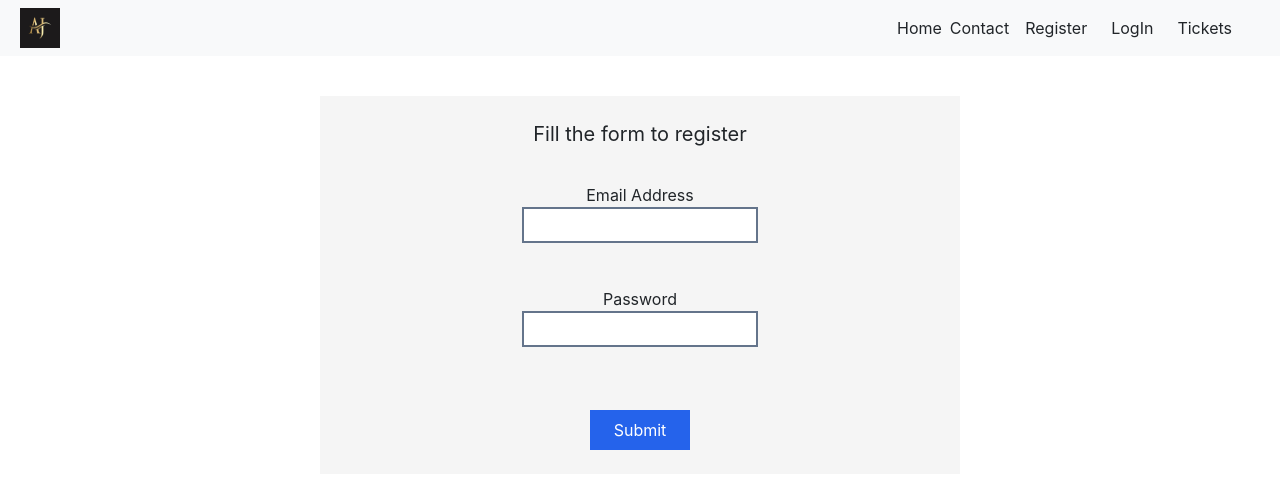
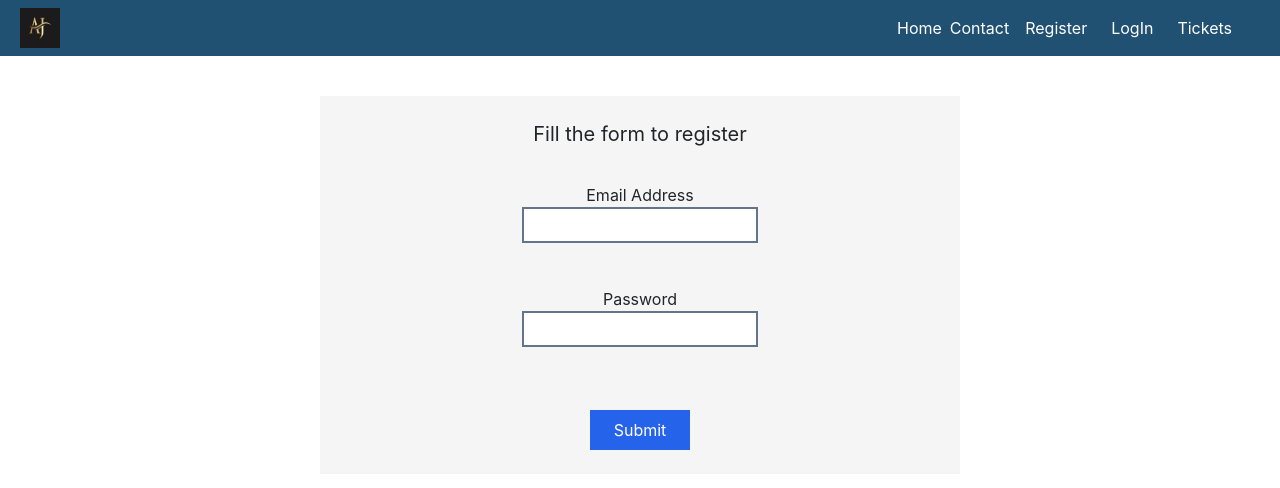
Before and after one commit to Amanjadon200/MY-FE, a React (Create React App) app: page /register in a window 1280 px wide. Shown: the top 488 px of the page. Built offline with nearby package versions, Linux system fonts and the light colour scheme.

Commit message:
added delete functionality

```diff
--- a/src/Component/Register.jsx
+++ b/src/Component/Register.jsx
@@ -2,8 +2,10 @@
 import React, { useState } from "react";
 import { Formik } from "formik";
 import axios from "axios";
+import { useNavigate } from "react-router-dom";
 
 const Register = () => {
+  const navigate=useNavigate()
   const [error, setError] = useState();
   async function postData(data) {
     await axios
@@ -14,6 +16,12 @@ const Register = () => {
         },
       })
       .then((res) => {
+        if(res.data.error==='user already exists'){
+          setTimeout(()=>{
+
+            navigate('/logIn')
+          },1000)
+        }
         setError(res.data.error);
       })
       .catch((err) => {
--- a/src/Component/shared/CustomModalTicket/index.js
+++ b/src/Component/shared/CustomModalTicket/index.js
@@ -18,7 +18,7 @@ const customStyles = {
         padding: "0px"
     },
 };
-export default function CustomModalTicket({ ticket, createTicket }) {
+export default function CustomModalTicket({ ticket, createTicket,setClickedSubmitButton }) {
     const [modalIsOpen, setIsOpen] = useState(false);
 
     function openModal() {
@@ -46,6 +46,7 @@ export default function CustomModalTicket({ ticket, createTicket }) {
         uploadFile: ''
     });
     const handleSubmit = async () => {
+        setClickedSubmitButton(true)
         const date = (new Date()).toLocaleDateString();
         const obj = {
             ...formData,
--- a/src/Component/shared/Navbar/index.js
+++ b/src/Component/shared/Navbar/index.js
@@ -9,16 +9,16 @@ const Navbar = () => {
   const navigate=useNavigate()
   const logIn=useSelector((state)=>{return state.LogIn})
   return (
-    <div><nav className="navbar navbar-expand-lg bg-body-tertiary text-black-900 w-[100vw]">
+    <div><nav className="navbar navbar-expand-lg bg-darkGray text-white w-[100vw]">
       <div className="flex w-[100vw] text-start">
         <div className="w-[50%] ml-5">
+        <div className="h-10 !w-10">
           <Link to="/">
-            <div >
-              <img src={AJ} className="h-10 w-10" />
-            </div>
+              <img src={AJ}  className="h-10 !w-10" alt="Aj Logo"/>
 
           </Link>
 
+            </div>
         </div>
         <ul className="flex w-[50%] justify-end mr-10 gap-2 items-center">
           <li>
--- a/src/Component/shared/SingleFileUpload/index.js
+++ b/src/Component/shared/SingleFileUpload/index.js
@@ -19,7 +19,6 @@ export default function SingleFileUpload({ formData, setFormData }) {
     //         return;
     //     }
     // }
-    console.log((formData.uploadFile.length))
     return (
         <div>
             <input type="file" onChange={handleFileChange} value={formData.uploadFile} />
--- a/src/pages/Table/index.js
+++ b/src/pages/Table/index.js
@@ -68,7 +68,7 @@ export default function BasicTable() {
     }, [dataComes, page])
     React.useEffect(() => {
 
-        filterData(selectedDepartment,selectedStatus)
+        filterData(selectedDepartment, selectedStatus)
     }, [filteredData])
     const getTicketData = async () => {
         const res = await axios.get('http://127.0.0.1:3001/tickets');
@@ -78,7 +78,7 @@ export default function BasicTable() {
         }))
         setDataComes(true)
     }
-    const [selectedId,setSelectedId]=useState('')
+    const [selectedId, setSelectedId] = useState('')
     React.useEffect(() => {
         getTicketData();
     }, [selectedId])
@@ -90,11 +90,16 @@ export default function BasicTable() {
     const [ticket, createTicket] = useState(false);
     const [openModal, setOpenModal] = useState(false);
     const [position, setPosition] = useState({ x: 0, y: 0 })
+    const [clickedSubmitButton, setClickedSubmitButton] = useState(false)
+    React.useEffect(() => {
+        getTicketData();
+        setClickedSubmitButton(false);
+    }, [clickedSubmitButton])
     return (<>
-        <CustomModal filteredData={filterData} selectedDepartment={selectedDepartment} setSelectedDepartment={setSelectedDepartment} selectedStatus={selectedStatus} setSelectedStatus={setSelectedStatus}/>
-        <CustomModal2 message={'cancel a ticket'} setOpenModal={setOpenModal} openModal={openModal} position={position} selectedId={selectedId} setSelectedId={setSelectedId}/>
+        <CustomModal filteredData={filterData} selectedDepartment={selectedDepartment} setSelectedDepartment={setSelectedDepartment} selectedStatus={selectedStatus} setSelectedStatus={setSelectedStatus} />
+        <CustomModal2 message={'cancel a ticket'} setOpenModal={setOpenModal} openModal={openModal} position={position} selectedId={selectedId} setSelectedId={setSelectedId} />
 
-        {createTicket && <CustomModalTicket ticket={ticket} createTicket={createTicket} />}
+        {createTicket && <CustomModalTicket ticket={ticket} createTicket={createTicket} setClickedSubmitButton={setClickedSubmitButton} />}
         <div className='flex justify-end'>
             <button className='w-[100px] bg-[#205072] text-white mb-3 p-2' onClick={() => { createTicket(!ticket) }}>
                 Create a new ticket
@@ -128,7 +133,7 @@ export default function BasicTable() {
                             <TableCell align="right text-center">{row.assignedTo}</TableCell>
                             <TableCell align="right text-center">{row.status}</TableCell>
                             <TableCell className='text-center' component="th" scope="row">
-                                <button id={row.id} type='button' disabled={row.status === 'Closed' ? true : false} onClick={(e) => { setOpenModal(true);setSelectedId(e.target.id); setPosition({ x: e.clientX, y: e.clientY }) }}>{row.actions}</button>
+                                <button id={row.id} type='button' disabled={row.status === 'Closed' ? true : false} onClick={(e) => { setOpenModal(true); setSelectedId(e.target.id); setPosition({ x: e.clientX, y: e.clientY }) }}>{row.actions}</button>
                             </TableCell>
                             {/* <CustomModal2/> */}
                         </TableRow>
--- a/tailwind.config.js
+++ b/tailwind.config.js
@@ -5,7 +5,8 @@ module.exports = {
     extend: {
       colors:{
         whiteGray:'#f5f5f5',
-        lightGray:'#8c92ac'
+        lightGray:'#8c92ac',
+        darkGray:'#205072'
       }
     },
   },
```
